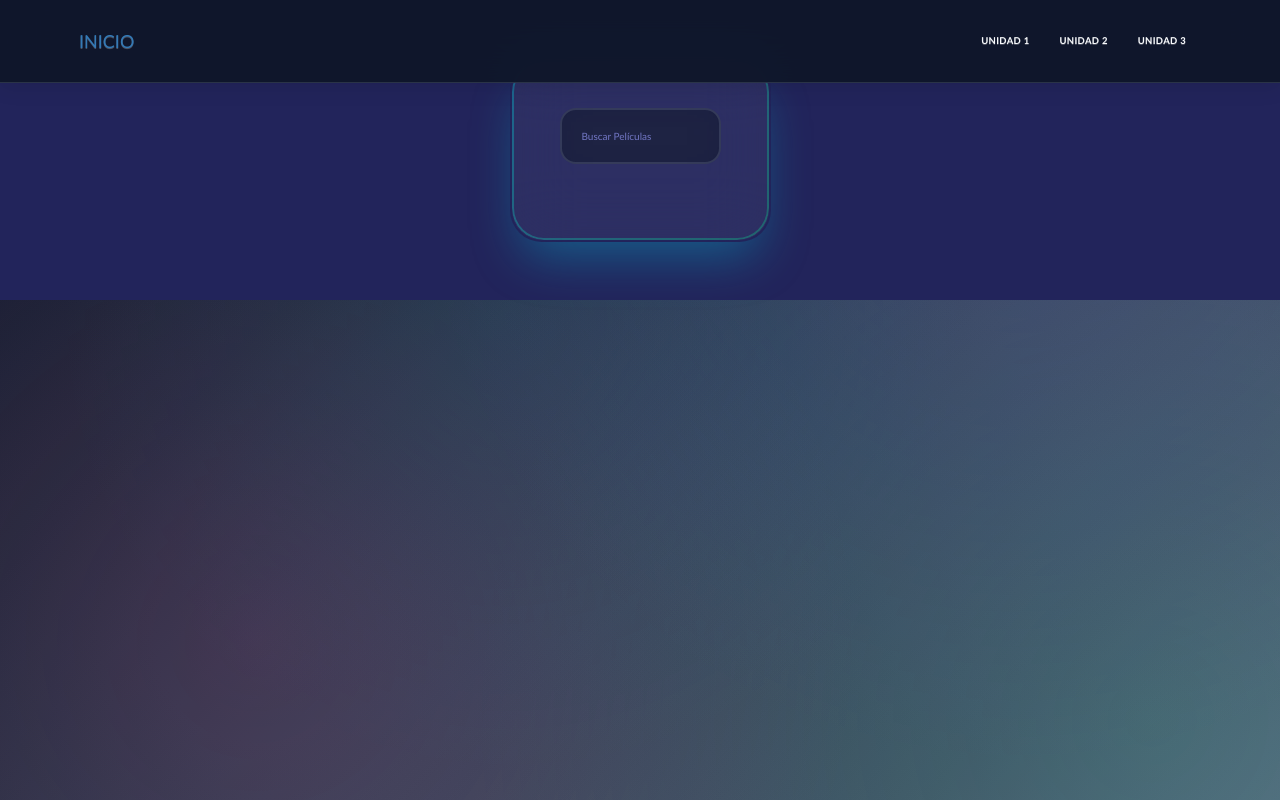
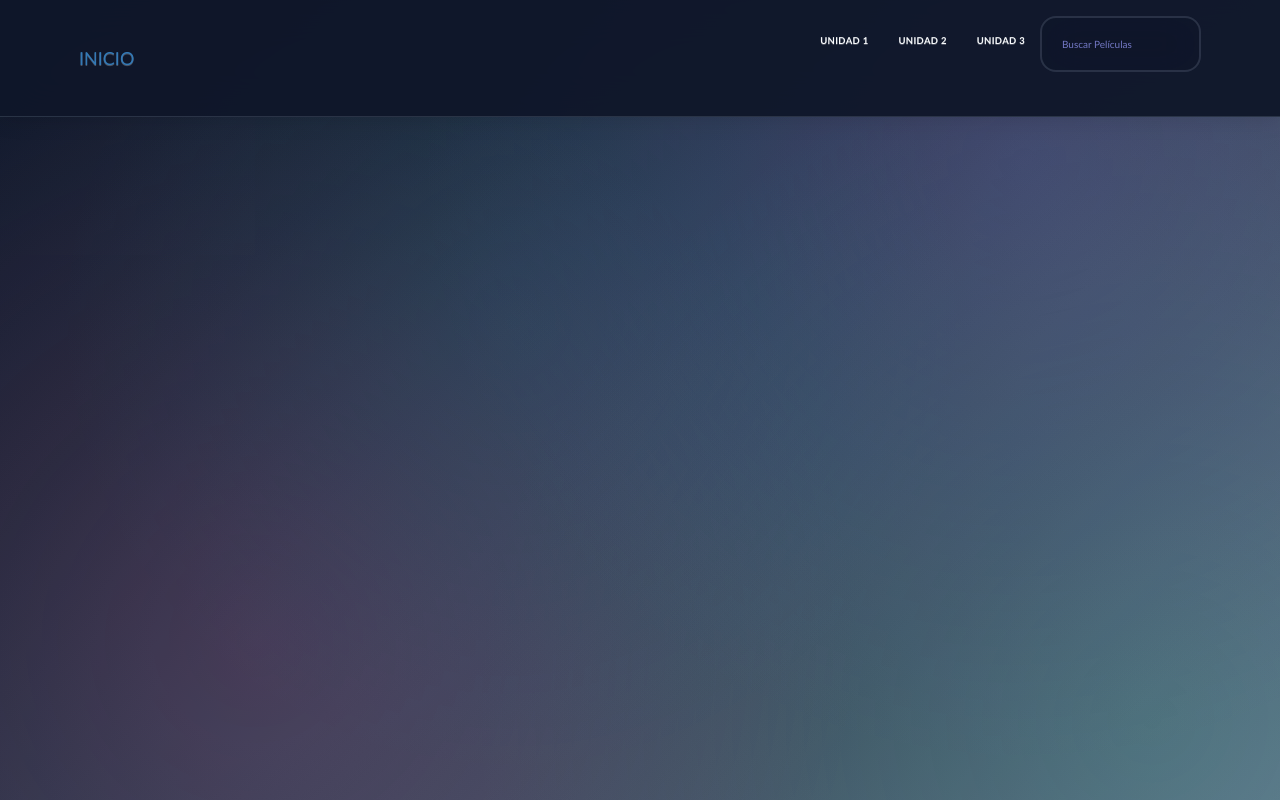
Before and after one commit to UlisesSeguraF/4bprogramacion, a plain HTML site: page ulises07.html in a window 1280 px wide. Shown: the top 800 px of the page. Drawn offline with nearby package versions, Linux system fonts and the light colour scheme; no server answers.

Commit message:
Update ulises07.html

```diff
--- a/ulises07.html
+++ b/ulises07.html
@@ -141,15 +141,15 @@
                             <a class="dropdown-item" href="ulises09.html">Rick y Morty - Harry Potter</a>
                         </div>
                     </li>
+                    <li>
+                        <div id="form">
+            <input type="text" id="search" class="search" placeholder="Buscar Películas">
+        </div>
+                    </li>
                 </ul>
             </div>
         </div>
     </nav>
-    <header>
-        <form id="form">
-            <input type="text" id="search" class="search" placeholder="Buscar Películas">
-        </form>
-    </header>
     <main id="main"></main>
     <script>
         const API_URL = 'https://api.themoviedb.org/3/discover/movie?sort_by=popularity.desc&api_key=3fd2be6f0c70a2a598f084ddfb75487c&page=1';
```
